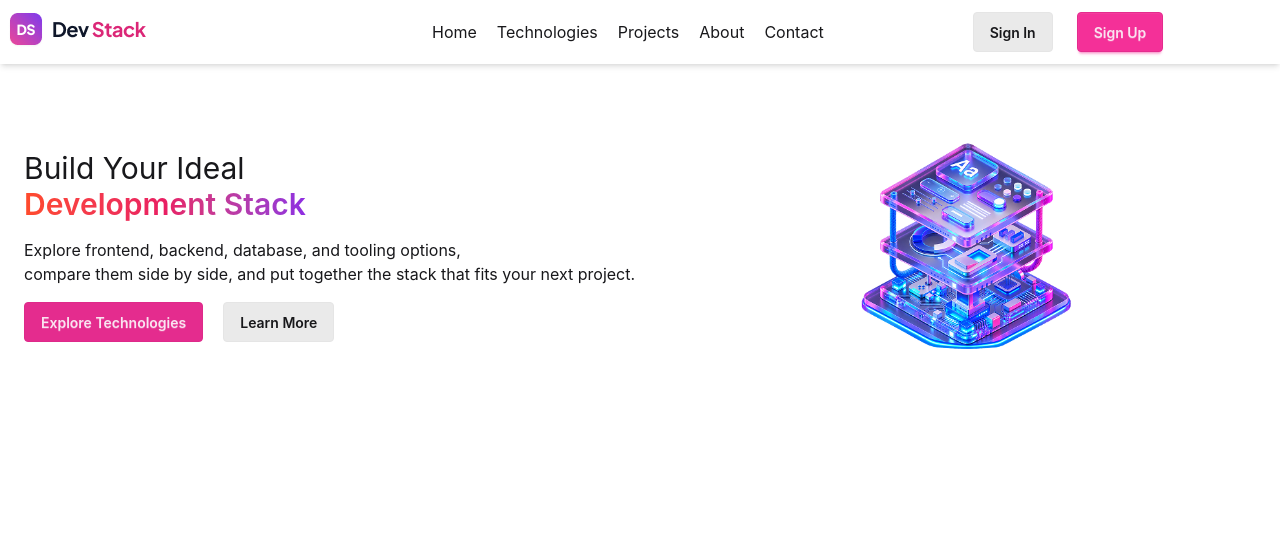
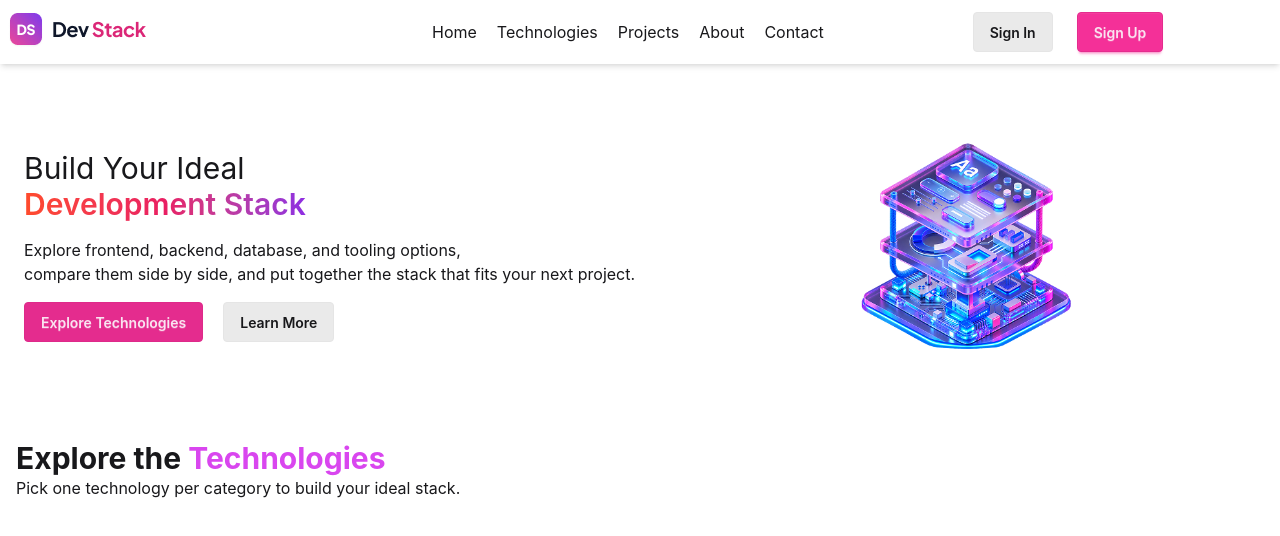
Before and after one commit to rezasdsju/devstack, a React (Vite) app: page / in a window 1280 px wide. Shown: the top 536 px of the page. Built offline with nearby package versions, Linux system fonts and the light colour scheme.

Commit message:
feat:fecth technology data from json

```diff
--- a/src/App.tsx
+++ b/src/App.tsx
@@ -1,13 +1,26 @@
+import { Suspense, useState } from "react"
 import Banner from "./components/Banner"
 import Nav from "./components/Nav"
+// import Technologies from "./components/technologies/Technologies"
+import type {  TechnologiesType } from "./types/technologiesTypes"
+import Technologies from "./components/technologies/Technologies"
+
+const technologiesFetch = async (): Promise<TechnologiesType[]> => {
+  const res = await fetch("/data.json")
+  const data = await res.json()
+  return data
+}
 
 function App() {
-
+  const [technologiesPromise] = useState(technologiesFetch())
 
   return (
     <>
       <Nav></Nav>
       <Banner></Banner>
+      <Suspense fallback={<p>Loading.....</p>}>
+        <Technologies technologiesPromise={technologiesPromise}></Technologies>
+      </Suspense>
     </>
   )
 }
--- /dev/null
+++ b/src/components/technologies/Technologies.tsx
@@ -0,0 +1,17 @@
+import { use } from "react"
+import type { TechnologiesType } from "../../types/technologiesTypes"
+
+interface TechnologiesPropsTypes {
+    technologiesPromise: Promise<TechnologiesType[]>
+}
+
+export default function Technologies({technologiesPromise}:TechnologiesPropsTypes) {
+  const technologies = use(technologiesPromise)
+  console.log(technologies)
+  return (
+    <div className="mt-2 sm:mt-6 pl-2 sm:pl-4">
+        <h2 className="text-3xl font-bold">Explore the <span className="text-[#D946EF]">Technologies</span></h2>
+        <p>Pick one technology per category to build your ideal stack.</p>
+    </div>
+  )
+}
--- /dev/null
+++ b/src/types/technologiesTypes.ts
@@ -0,0 +1,10 @@
+export interface TechnologiesType {
+    "id": string,
+    "name": string,
+    "category": string,
+    "description": string,
+    "icon": string,
+    "rating": number,
+    "difficulty": string,
+    "badge": string
+}
```
